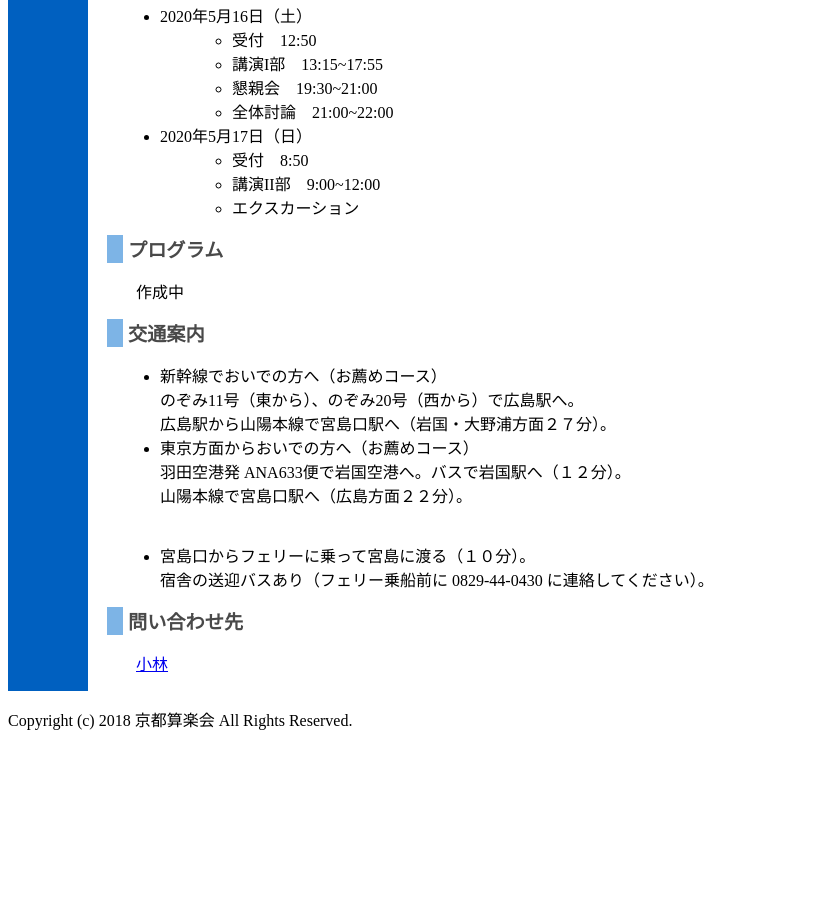
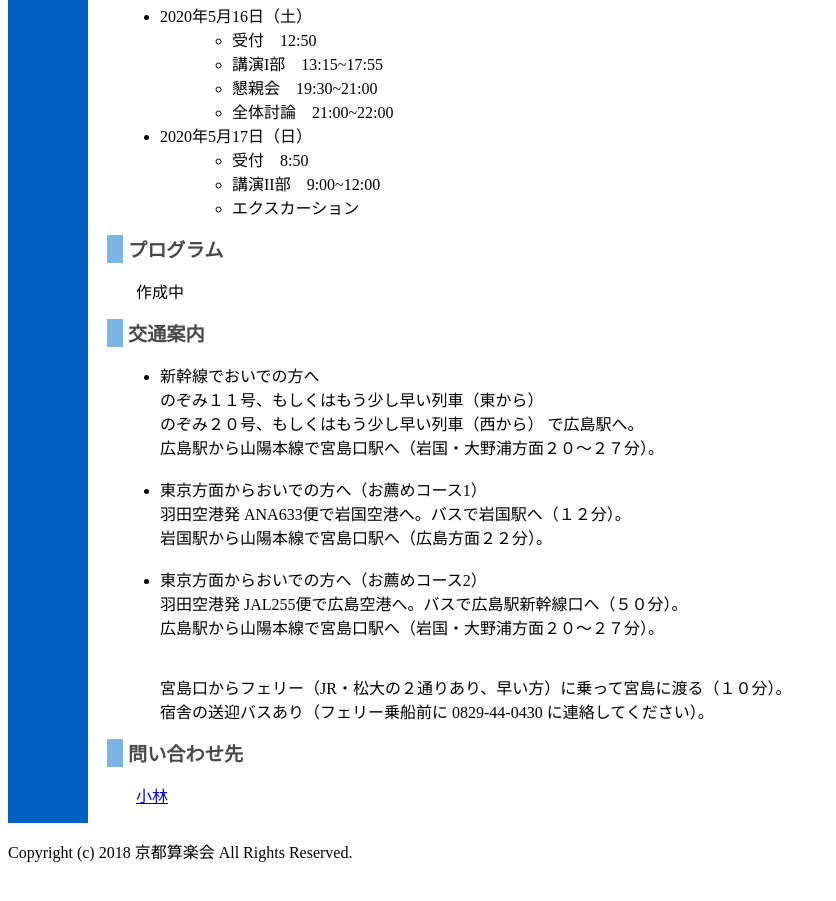
Before and after one commit to Kyoto-Sangaku-Kai/Kyoto-Sangaku-Kai.github.io, a plain HTML site: page no16.html in a window 1280 px wide. Shown: the part 944-1845 px from the top of the page, without its empty margins (0-836 px from the left). Before the commit the page ends 1739 px from the top, so only its background shows below. Drawn offline with nearby package versions, Linux system fonts and the light colour scheme.

Commit message:
update no16.html

```diff
--- a/no16.html
+++ b/no16.html
@@ -64,19 +64,29 @@
 	  </p>
 	  <h2>交通案内</h2>
 	  <ul>
-	    <li>新幹線でおいでの方へ（お薦めコース）<br>
-	      のぞみ11号（東から）、のぞみ20号（西から）で広島駅へ。<br>
-	      広島駅から山陽本線で宮島口駅へ（岩国・大野浦方面２７分）。
+	    <li>
+	      新幹線でおいでの方へ<br>
+	      のぞみ１１号、もしくはもう少し早い列車（東から） <br>
+	      のぞみ２０号、もしくはもう少し早い列車（西から） で広島駅へ。<br>
+	      広島駅から山陽本線で宮島口駅へ（岩国・大野浦方面２０〜２７分）。<br>
+	      <br>
 	    </li>
-            <li>東京方面からおいでの方へ（お薦めコース）<br>
-              羽田空港発 ANA633便で岩国空港へ。バスで岩国駅へ（１２分）。<br>
-              山陽本線で宮島口駅へ（広島方面２２分）。
+	    <li>
+	      東京方面からおいでの方へ（お薦めコース1）<br>
+	      羽田空港発 ANA633便で岩国空港へ。バスで岩国駅へ（１２分）。<br>
+	      岩国駅から山陽本線で宮島口駅へ（広島方面２２分）。<br>
+	      <br>
 	    </li>
-	    <br><br>
-	     <li> 宮島口からフェリーに乗って宮島に渡る（１０分）。<br>
-	          宿舎の送迎バスあり（フェリー乗船前に 0829-44-0430 に連絡してください）。
+	    <li>
+	      東京方面からおいでの方へ（お薦めコース2）<br>
+	      羽田空港発 JAL255便で広島空港へ。バスで広島駅新幹線口へ（５０分）。<br>
+	      広島駅から山陽本線で宮島口駅へ（岩国・大野浦方面２０〜２７分）。<br>
+	      <br>
+	      <br>
+	      宮島口からフェリー（JR・松大の２通りあり、早い方）に乗って宮島に渡る（１０分）。<br>
+	      宿舎の送迎バスあり（フェリー乗船前に 0829-44-0430 に連絡してください）。
 	    </li>
-	    </ul>
+	  </ul>
 	  <h2>問い合わせ先</h2>
 	  <p>
 	    <a href="mailto:ryo@math.sci.hiroshima-u.ac.jp">小林</a>
```
